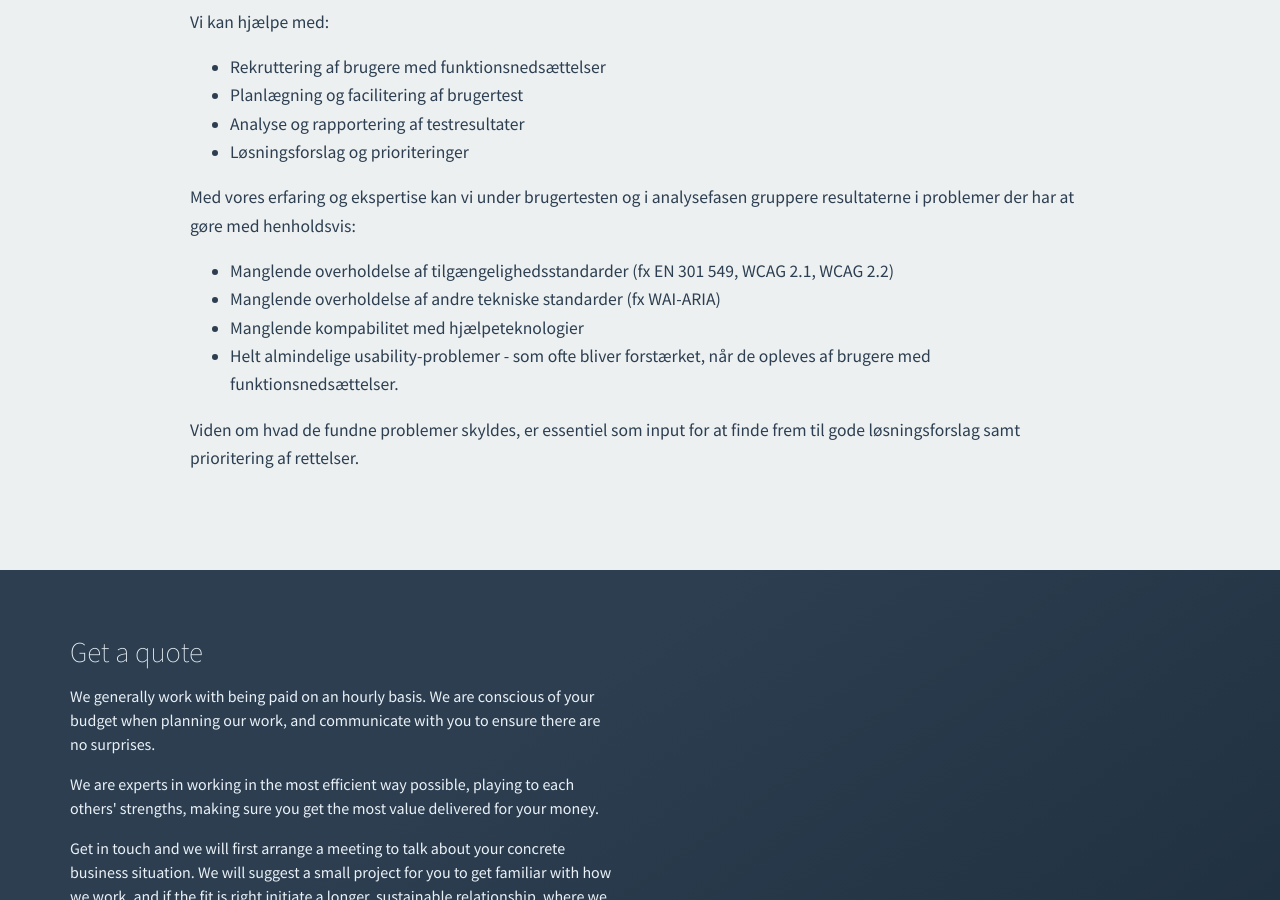
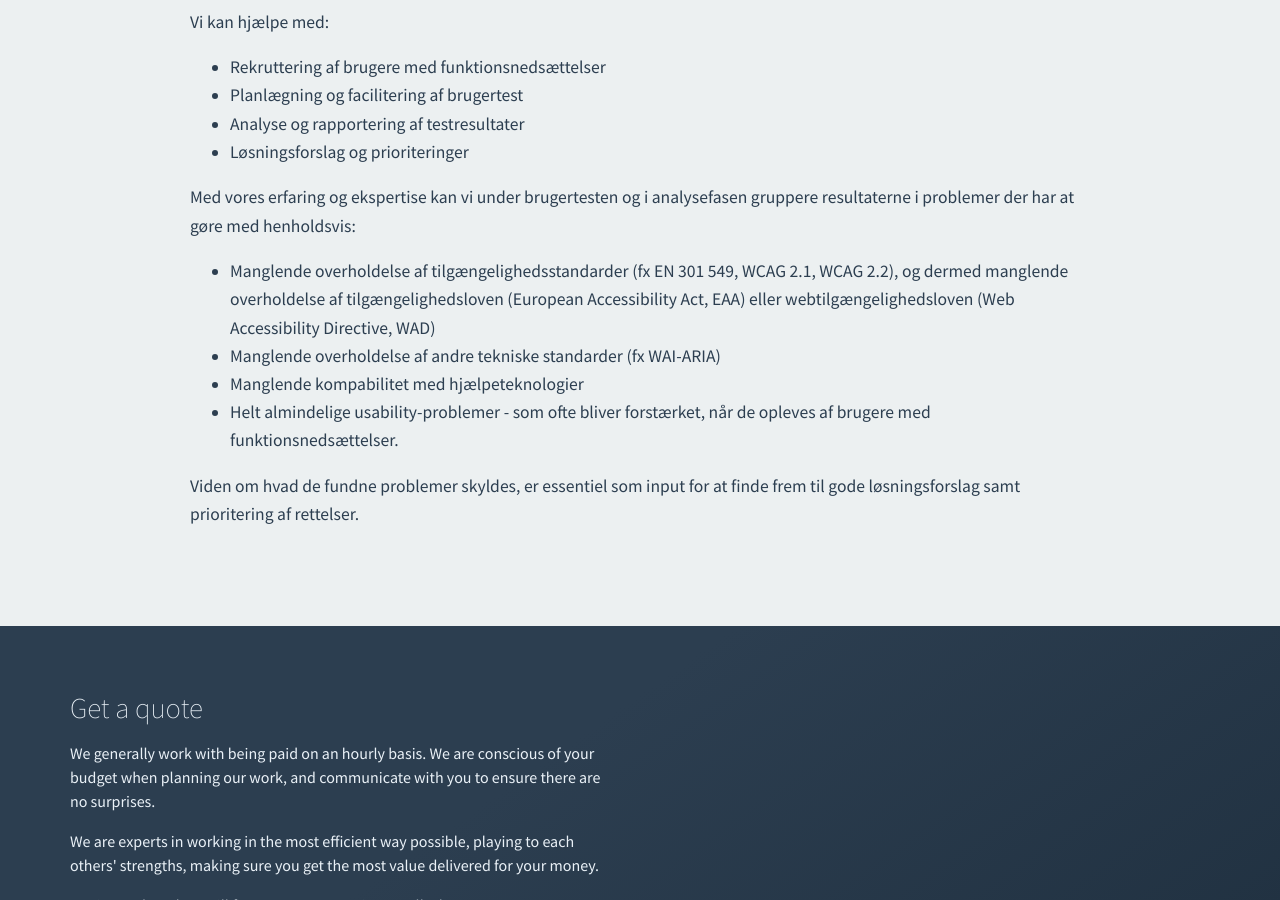
Before and after one commit to derangeddk/deranged.dk, a Jekyll site: the page built from da/tilgaengelighed/brugertest/index.md, in a window 1280 px wide and 900 px high, scrolled down 810 px. Built offline with Jekyll 4.4.1, drawn with Linux system fonts in a browser that asks for light colours; comment, search, counter and statistics services are not loaded.

Commit message:
Update brugertest/index.md

```diff
--- a/da/tilgaengelighed/brugertest/index.md
+++ b/da/tilgaengelighed/brugertest/index.md
@@ -20,7 +20,7 @@ Vi kan hjælpe med:
 - Løsningsforslag og prioriteringer
 
 Med vores erfaring og ekspertise kan vi under brugertesten og i analysefasen gruppere resultaterne i problemer der har at gøre med henholdsvis:
-- Manglende overholdelse af tilgængelighedsstandarder (fx EN 301 549, WCAG 2.1, WCAG 2.2)
+- Manglende overholdelse af tilgængelighedsstandarder (fx EN 301 549, WCAG 2.1, WCAG 2.2), og dermed manglende overholdelse af tilgængelighedsloven (European Accessibility Act, EAA) eller webtilgængelighedsloven (Web Accessibility Directive, WAD)
 - Manglende overholdelse af andre tekniske standarder (fx WAI-ARIA)
 - Manglende kompabilitet med hjælpeteknologier
 - Helt almindelige usability-problemer - som ofte bliver forstærket, når de opleves af brugere med funktionsnedsættelser.
```
